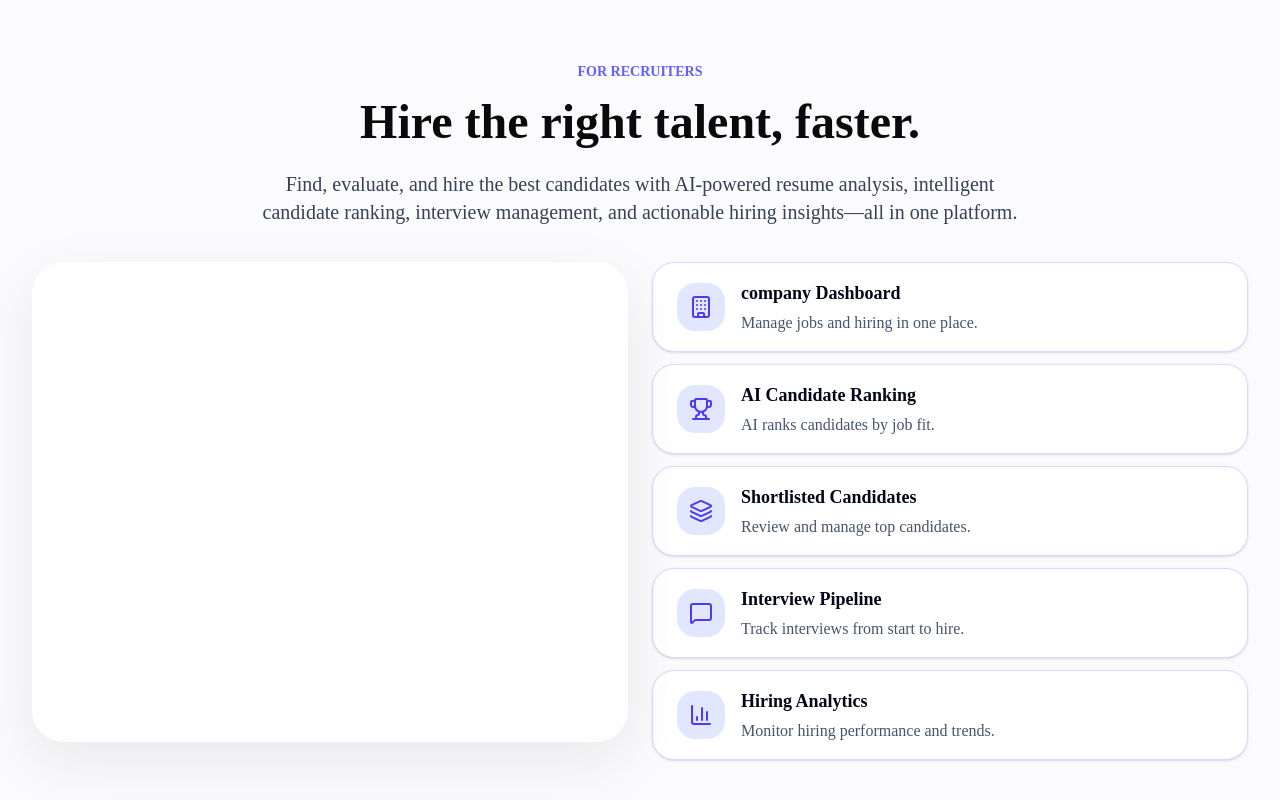
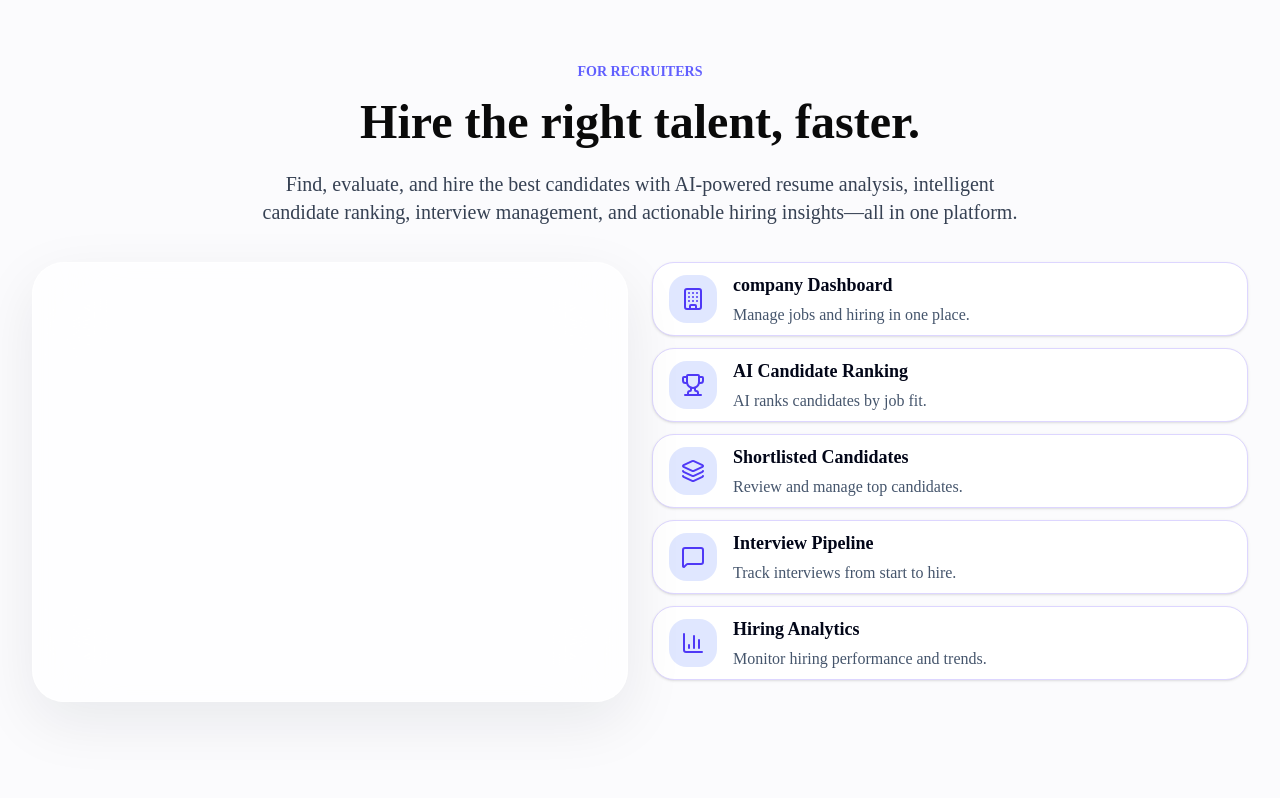
Before and after one commit to Bhoomijarwani27/hirefy-ai-career-platform, a Next.js app: page / in a window 1280 px wide. Shown: the part 3739-4539 px from the top of the page. Built offline with nearby package versions, Linux system fonts and the light colour scheme.

Commit message:
refactor: adjust padding and height for improved layout in Recruiter component

```diff
--- a/src/components/landing/Recruiter.tsx
+++ b/src/components/landing/Recruiter.tsx
@@ -29,13 +29,13 @@ export function Recruiter() {
             {/* image  */}
             <div className="mt-9 grid grid-cols-1 gap-6 md:grid-cols-2">
                 <div className=" mt-16 lg:mt-0 w-full max-w-7xl">
-                <div className="h-120 rounded-[2rem] border border-white/70 bg-white/75 shadow-[0_20px_60px_rgba(15,23,42,0.08)] backdrop-blur-2xl">
+                <div className="h-110 rounded-[2rem] border border-white/70 bg-white/75 shadow-[0_20px_60px_rgba(15,23,42,0.08)] backdrop-blur-2xl">
                  {/* Dashboard Image */}
               </div>
             </div>
             {/* text */}
             <div className="flex flex-col items-start gap-3 w-full">
-              <div className="flex w-full items-center gap-4 rounded-3xl border border-violet-200 bg-white px-6 py-4 shadow-sm transition-all hover:border-violet-400 hover:shadow-md">
+              <div className="flex w-full items-center gap-4 rounded-3xl border border-violet-200 bg-white px-4 py-2 shadow-sm transition-all hover:border-violet-400 hover:shadow-md">
                      <div className="flex h-12 w-12 shrink-0 items-center justify-center rounded-2xl bg-indigo-100 text-indigo-600">
                 <Building className="h-6 w-6" />
               </div>
@@ -50,7 +50,7 @@ export function Recruiter() {
                 </p>
               </div>
             </div>
-            <div className="flex w-full items-center gap-4 rounded-3xl border border-violet-200 bg-white px-6 py-4 shadow-sm transition-all hover:border-violet-400 hover:shadow-md">
+            <div className="flex w-full items-center gap-4 rounded-3xl border border-violet-200 bg-white px-4 py-2 shadow-sm transition-all hover:border-violet-400 hover:shadow-md">
                      <div className="flex h-12 w-12 shrink-0 items-center justify-center rounded-2xl bg-indigo-100 text-indigo-600">
                 <Trophy className="h-6 w-6" />
               </div>
@@ -64,7 +64,7 @@ export function Recruiter() {
                 </p>
               </div>
             </div>
-            <div className="flex w-full items-center gap-4 rounded-3xl border border-violet-200 bg-white px-6 py-4 shadow-sm transition-all hover:border-violet-400 hover:shadow-md">
+            <div className="flex w-full items-center gap-4 rounded-3xl border border-violet-200 bg-white px-4 py-2 shadow-sm transition-all hover:border-violet-400 hover:shadow-md">
                      <div className="flex h-12 w-12 shrink-0 items-center justify-center rounded-2xl bg-indigo-100 text-indigo-600">
                 <Layers3 className="h-6 w-6" />
               </div>
@@ -77,7 +77,7 @@ export function Recruiter() {
                 </p>
                 </div>
             </div>
-            <div className="flex w-full items-center gap-4 rounded-3xl border border-violet-200 bg-white px-6 py-4 shadow-sm transition-all hover:border-violet-400 hover:shadow-md">
+            <div className="flex w-full items-center gap-4 rounded-3xl border border-violet-200 bg-white px-4 py-2 shadow-sm transition-all hover:border-violet-400 hover:shadow-md">
                      <div className="flex h-12 w-12 shrink-0 items-center justify-center rounded-2xl bg-indigo-100 text-indigo-600">
                 <MessageSquare className="h-6 w-6" />
                 </div>
@@ -90,7 +90,7 @@ export function Recruiter() {
                 </p>
                 </div>
             </div>
-            <div className="flex w-full items-center gap-4 rounded-3xl border border-violet-200 bg-white px-6 py-4 shadow-sm transition-all hover:border-violet-400 hover:shadow-md">
+            <div className="flex w-full items-center gap-4 rounded-3xl border border-violet-200 bg-white px-4 py-2 shadow-sm transition-all hover:border-violet-400 hover:shadow-md">
                      <div className="flex h-12 w-12 shrink-0 items-center justify-center rounded-2xl bg-indigo-100 text-indigo-600">
                 <BarChart3 className="h-6 w-6" />
                 </div>
```
